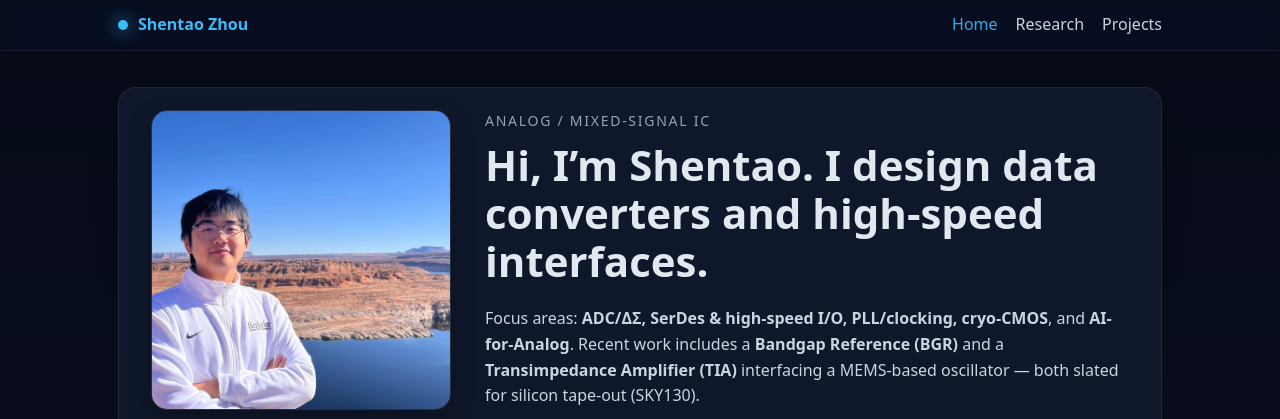
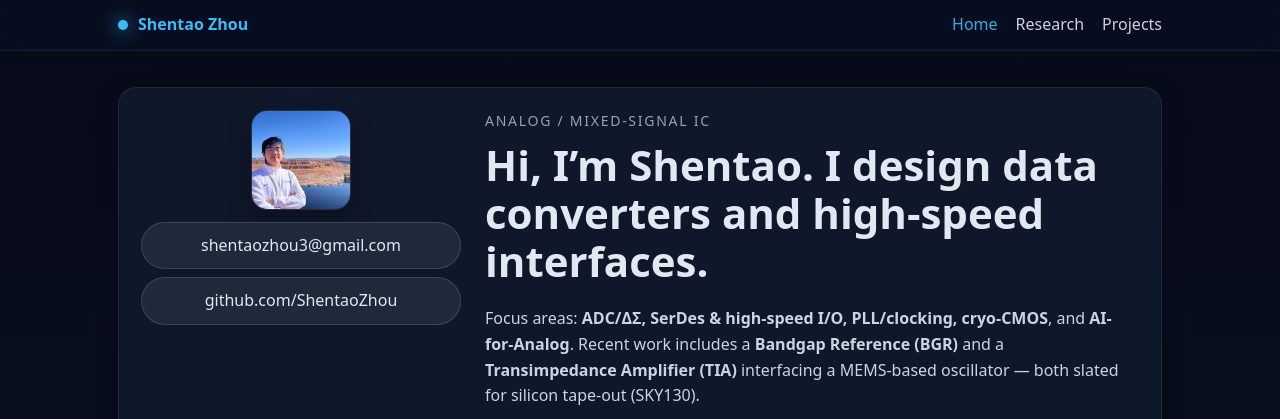
Before and after one commit to ShentaoZhou/shentao-zhou.github.io, a plain HTML site: page index.html in a window 1280 px wide. Shown: the top 419 px of the page. Drawn offline with Linux system fonts and the light colour scheme.

Commit message:
Update HTML files

```diff
--- a/assets/css/style.css
+++ b/assets/css/style.css
@@ -30,7 +30,7 @@ a:hover{opacity:.9}
 .hero{display:grid;gap:24px;align-items:start}
 .hero-left-photo{grid-template-columns:320px 1fr}
 .hero-photo{display:flex;flex-direction:column;gap:12px;align-items:center}
-.avatar-lg{width:100%;max-width:300px;aspect-ratio:1/1;border-radius:16px;object-fit:cover;border:1px solid rgba(148,163,184,.18);box-shadow:var(--shadow)}
+.avatar-lg{width:100%;max-width:100px;aspect-ratio:1/1;border-radius:16px;object-fit:cover;border:1px solid rgba(148,163,184,.18);box-shadow:var(--shadow)}
 .social-col{display:flex;flex-direction:column;gap:8px;width:100%}
 .chip{display:inline-flex;align-items:center;justify-content:center;padding:10px 12px;border-radius:999px;background:#1e293b;color:#e2e8f0;border:1px solid rgba(148,163,184,.25)}
 .chip.wide{width:100%;text-align:center}
```
